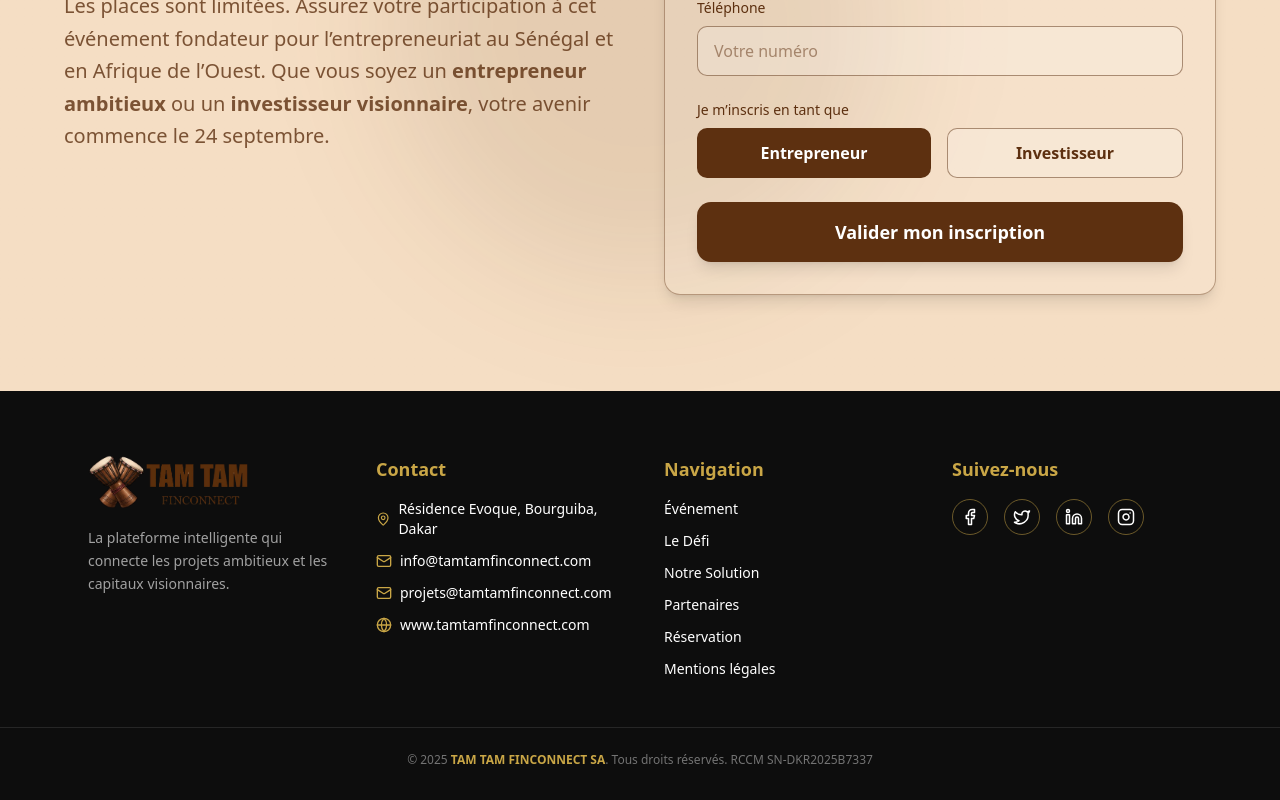
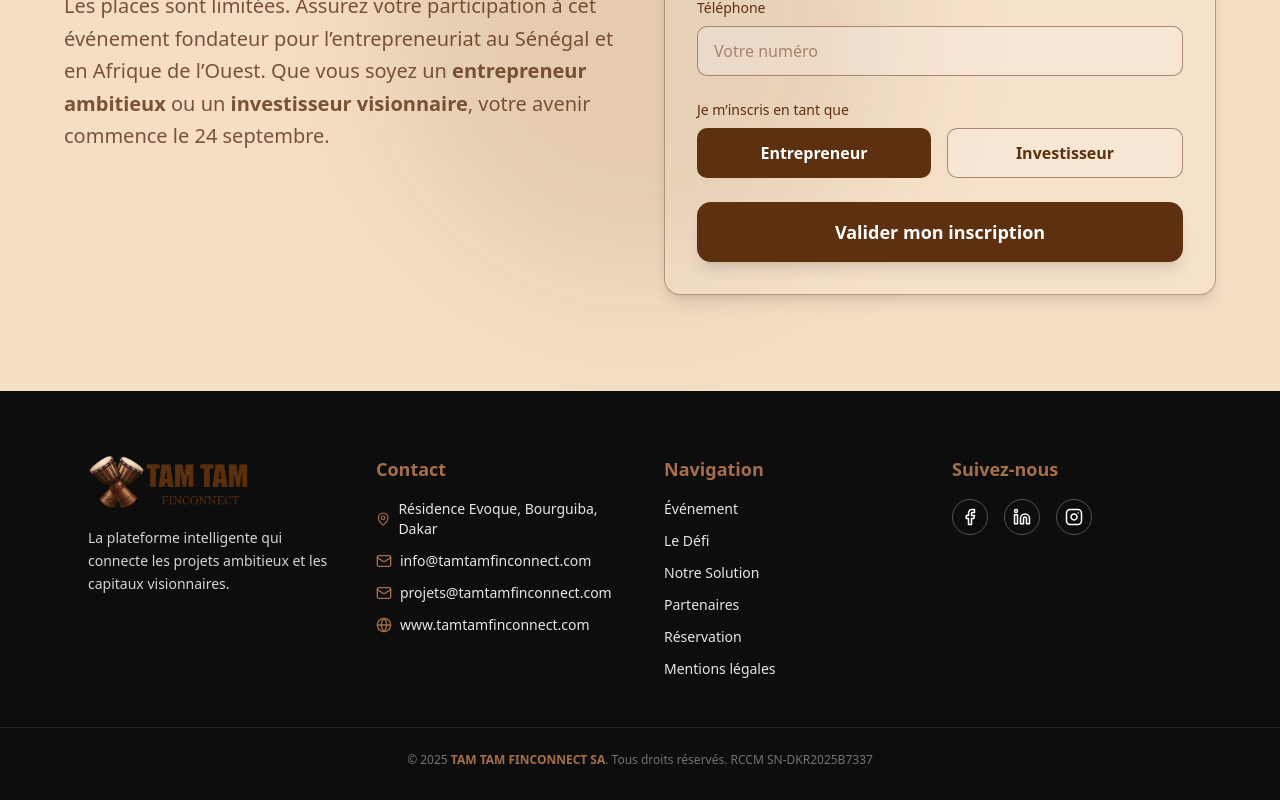
Before and after one commit to MadiKABA/TAM-TAM-FINCONNECT, a Next.js app: page / in a window 1280 px wide. Shown: the part 5914-6714 px from the top of the page. Built offline with nearby package versions, Linux system fonts and the light colour scheme.

Commit message:
style: update footer

```diff
--- a/app/components/FooterSection.tsx
+++ b/app/components/FooterSection.tsx
@@ -11,40 +11,40 @@
                 {/* Bloc Logo + Présentation */}
                 <div>
                     <Image
-                        src="/logo-tamtam.png" // 👉 remplace par ton vrai chemin logo
+                        src="/logo-tamtam.png"
                         alt="TAM TAM FINCONNECT Logo"
                         width={160}
                         height={60}
                         className="mb-4"
                     />
-                    <p className="text-neutral-400 text-sm leading-relaxed">
+                    <p className="text-neutral-300 text-sm leading-relaxed">
                         La plateforme intelligente qui connecte les projets ambitieux et les capitaux visionnaires.
                     </p>
                 </div>
 
                 {/* Bloc Coordonnées */}
                 <div>
-                    <h4 className="text-lg font-semibold mb-4 text-[#C9A646]">Contact</h4>
-                    <ul className="space-y-3 text-sm">
+                    <h4 className="text-lg font-semibold mb-4 text-[#A66E4A]">Contact</h4>
+                    <ul className="space-y-3 text-sm text-neutral-200">
                         <li className="flex items-center gap-2">
-                            <MapPin size={16} className="text-[#C9A646]" />
+                            <MapPin size={16} className="text-[#A66E4A]" />
                             Résidence Evoque, Bourguiba, Dakar
                         </li>
                         <li className="flex items-center gap-2">
-                            <Mail size={16} className="text-[#C9A646]" />
-                            <a href="mailto:info@tamtamfinconnect.com" className="hover:text-[#C9A646]">
+                            <Mail size={16} className="text-[#A66E4A]" />
+                            <a href="mailto:info@tamtamfinconnect.com" className="hover:text-[#A66E4A] transition">
                                 info@tamtamfinconnect.com
                             </a>
                         </li>
                         <li className="flex items-center gap-2">
-                            <Mail size={16} className="text-[#C9A646]" />
-                            <a href="mailto:projets@tamtamfinconnect.com" className="hover:text-[#C9A646]">
+                            <Mail size={16} className="text-[#A66E4A]" />
+                            <a href="mailto:projets@tamtamfinconnect.com" className="hover:text-[#A66E4A] transition">
                                 projets@tamtamfinconnect.com
                             </a>
                         </li>
                         <li className="flex items-center gap-2">
-                            <Globe size={16} className="text-[#C9A646]" />
-                            <a href="https://www.tamtamfinconnect.com" target="_blank" rel="noopener noreferrer" className="hover:text-[#C9A646]">
+                            <Globe size={16} className="text-[#A66E4A]" />
+                            <a href="https://www.tamtamfinconnect.com" target="_blank" rel="noopener noreferrer" className="hover:text-[#A66E4A] transition">
                                 www.tamtamfinconnect.com
                             </a>
                         </li>
@@ -53,32 +53,30 @@
 
                 {/* Bloc Navigation */}
                 <div>
-                    <h4 className="text-lg font-semibold mb-4 text-[#C9A646]">Navigation</h4>
-                    <ul className="space-y-3 text-sm">
-                        <li><a href="#evenement" className="hover:text-[#C9A646]">Événement</a></li>
-                        <li><a href="#defi" className="hover:text-[#C9A646]">Le Défi</a></li>
-                        <li><a href="#solution" className="hover:text-[#C9A646]">Notre Solution</a></li>
-                        <li><a href="#partenaires" className="hover:text-[#C9A646]">Partenaires</a></li>
-                        <li><a href="#inscription" className="hover:text-[#C9A646]">Réservation</a></li>
-                        <li><a href="#mentions" className="hover:text-[#C9A646]">Mentions légales</a></li>
+                    <h4 className="text-lg font-semibold mb-4 text-[#A66E4A]">Navigation</h4>
+                    <ul className="space-y-3 text-sm text-neutral-200">
+                        <li><a href="#evenement" className="hover:text-[#A66E4A] transition">Événement</a></li>
+                        <li><a href="#defi" className="hover:text-[#A66E4A] transition">Le Défi</a></li>
+                        <li><a href="#solution" className="hover:text-[#A66E4A] transition">Notre Solution</a></li>
+                        <li><a href="#partenaires" className="hover:text-[#A66E4A] transition">Partenaires</a></li>
+                        <li><a href="#inscription" className="hover:text-[#A66E4A] transition">Réservation</a></li>
+                        <li><a href="#mentions" className="hover:text-[#A66E4A] transition">Mentions légales</a></li>
                     </ul>
                 </div>
 
                 {/* Bloc Réseaux Sociaux */}
                 <div>
-                    <h4 className="text-lg font-semibold mb-4 text-[#C9A646]">Suivez-nous</h4>
+                    <h4 className="text-lg font-semibold mb-4 text-[#A66E4A]">Suivez-nous</h4>
                     <div className="flex gap-4">
-                        <a href="#" className="p-2 rounded-full border border-[#C9A646]/50 hover:bg-[#C9A646]/20 transition">
-                            <Facebook size={18} />
+                        <a href="https://www.facebook.com/share/17AEFrJ5U3/?mibextid=wwXIfr" className="p-2 rounded-full border border-neutral-600 hover:bg-[#A66E4A]/20 transition">
+                            <Facebook size={18} className="text-white" />
                         </a>
-                        <a href="#" className="p-2 rounded-full border border-[#C9A646]/50 hover:bg-[#C9A646]/20 transition">
-                            <Twitter size={18} />
+
+                        <a href="https://www.linkedin.com/company/tamtam-finconnect/" className="p-2 rounded-full border border-neutral-600 hover:bg-[#A66E4A]/20 transition">
+                            <Linkedin size={18} className="text-white" />
                         </a>
-                        <a href="#" className="p-2 rounded-full border border-[#C9A646]/50 hover:bg-[#C9A646]/20 transition">
-                            <Linkedin size={18} />
-                        </a>
-                        <a href="#" className="p-2 rounded-full border border-[#C9A646]/50 hover:bg-[#C9A646]/20 transition">
-                            <Instagram size={18} />
+                        <a href="https://www.instagram.com/tamtamfinconnect?igsh=ZjBpdnZjaXA3emth" className="p-2 rounded-full border border-neutral-600 hover:bg-[#A66E4A]/20 transition">
+                            <Instagram size={18} className="text-white" />
                         </a>
                     </div>
                 </div>
@@ -86,7 +84,7 @@
 
             {/* Ligne séparatrice */}
             <div className="mt-12 border-t border-neutral-800 pt-6 text-center text-xs text-neutral-500">
-                © 2025 <span className="text-[#C9A646] font-semibold">TAM TAM FINCONNECT SA</span>.
+                © 2025 <span className="text-[#A66E4A] font-semibold">TAM TAM FINCONNECT SA</span>.
                 Tous droits réservés. RCCM SN-DKR2025B7337
             </div>
         </footer>
```
